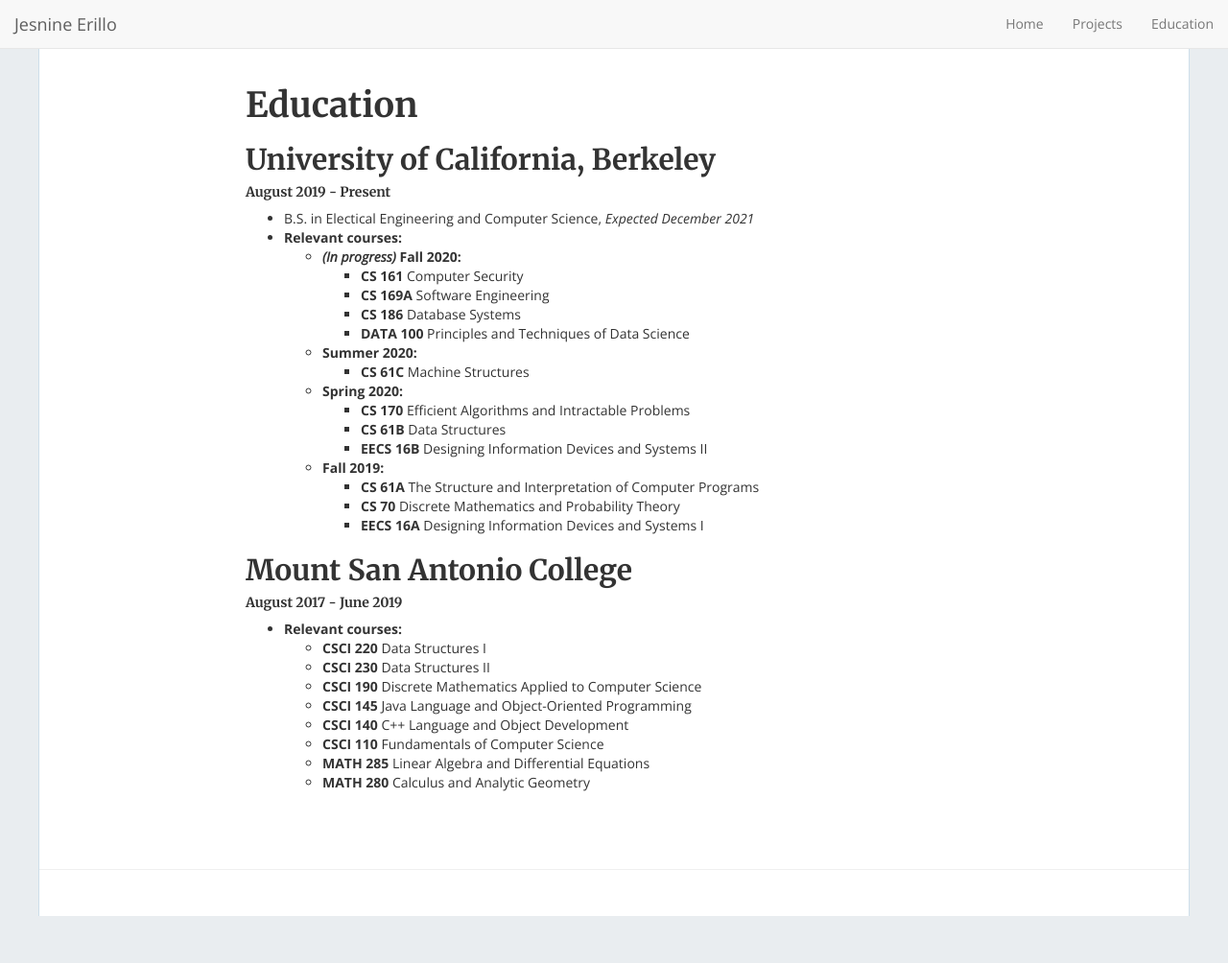
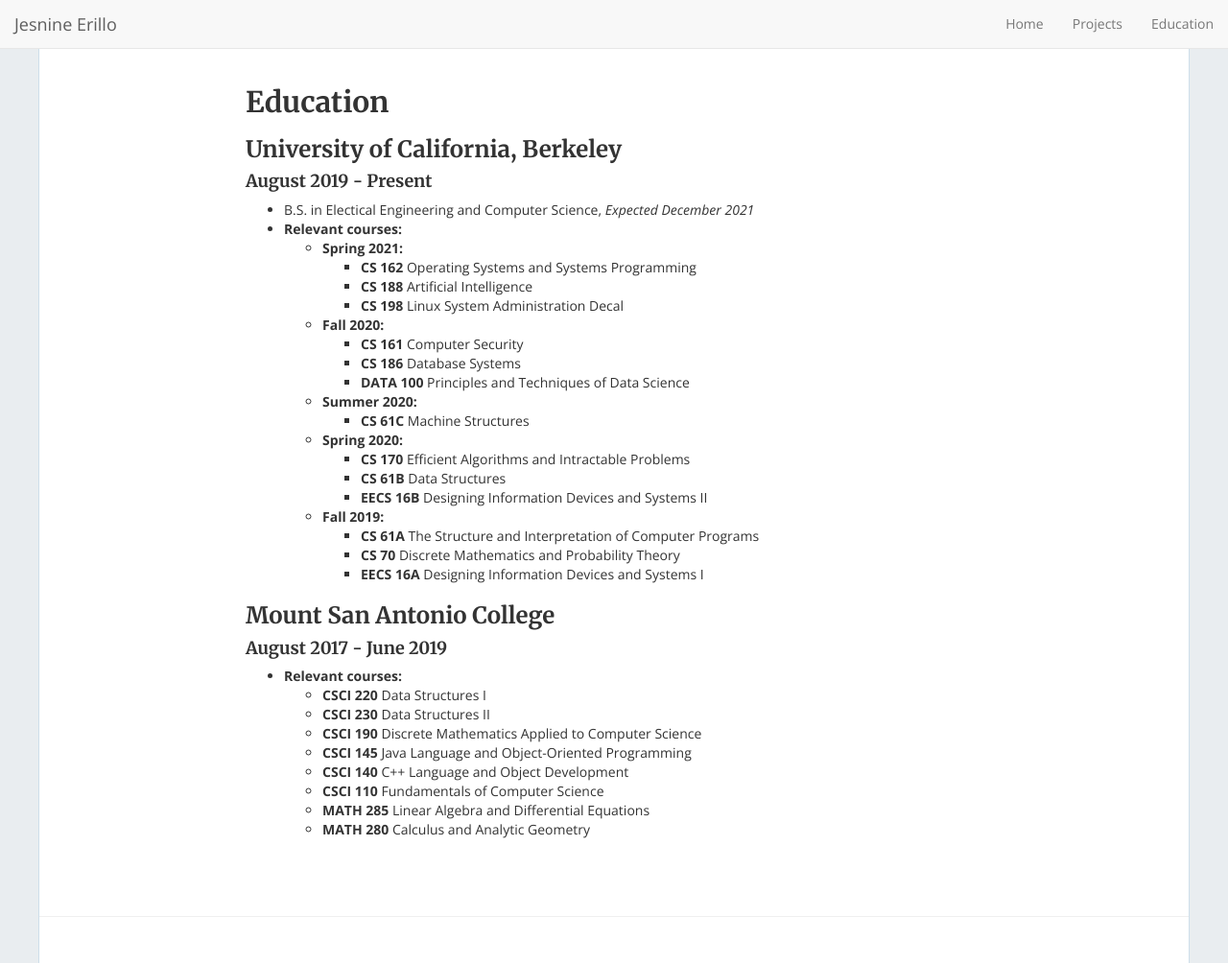
Before and after one commit to jerillo/jerillo.github.io, a Jekyll site: the page built from education.md, in a window 1280 px wide and 1004 px high. Shown: the whole window at 96% size. Built offline with Jekyll 4.4.1, drawn with Linux system fonts in a browser that asks for light colours; nearby versions of some CDN libraries.

Commit message:
update education page

```diff
--- a/education.md
+++ b/education.md
@@ -3,36 +3,44 @@
 title: Education
 permalink: /education/
 ---
-# Education
 
-## University of California, Berkeley
-##### August 2019 - Present
-  - B.S. in Electical Engineering and Computer Science, *Expected December 2021*
-  - **Relevant courses:**
-    - ***(In progress)* Fall 2020:**
-      - **CS 161** Computer Security
-      - **CS 169A** Software Engineering
-      - **CS 186** Database Systems
-      - **DATA 100** Principles and Techniques of Data Science
-    - **Summer 2020:**
-      - **CS 61C** Machine Structures
-    - **Spring 2020:**
-      - **CS 170** Efficient Algorithms and Intractable Problems
-      - **CS 61B** Data Structures
-      - **EECS 16B** Designing Information Devices and Systems II
-    - **Fall 2019:**
-      - **CS 61A** The Structure and Interpretation of Computer Programs
-      - **CS 70** Discrete Mathematics and Probability Theory
-      - **EECS 16A** Designing Information Devices and Systems I
+## Education
 
-## Mount San Antonio College
-##### August 2017 - June 2019
-  - **Relevant courses:**
-    - **CSCI 220** Data Structures I
-    - **CSCI 230** Data Structures II
-    - **CSCI 190** Discrete Mathematics Applied to Computer Science
-    - **CSCI 145** Java Language and Object-Oriented Programming
-    - **CSCI 140** C++ Language and Object Development
-    - **CSCI 110** Fundamentals of Computer Science
-    - **MATH 285** Linear Algebra and Differential Equations
-    - **MATH 280** Calculus and Analytic Geometry
+### University of California, Berkeley
+
+#### August 2019 - Present
+
+- B.S. in Electical Engineering and Computer Science, *Expected December 2021*
+- **Relevant courses:**
+  - **Spring 2021:**
+    - **CS 162** Operating Systems and Systems Programming
+    - **CS 188** Artificial Intelligence
+    - **CS 198** Linux System Administration Decal
+  - **Fall 2020:**
+    - **CS 161** Computer Security
+    - **CS 186** Database Systems
+    - **DATA 100** Principles and Techniques of Data Science
+  - **Summer 2020:**
+    - **CS 61C** Machine Structures
+  - **Spring 2020:**
+    - **CS 170** Efficient Algorithms and Intractable Problems
+    - **CS 61B** Data Structures
+    - **EECS 16B** Designing Information Devices and Systems II
+  - **Fall 2019:**
+    - **CS 61A** The Structure and Interpretation of Computer Programs
+    - **CS 70** Discrete Mathematics and Probability Theory
+    - **EECS 16A** Designing Information Devices and Systems I
+
+### Mount San Antonio College
+
+#### August 2017 - June 2019
+
+- **Relevant courses:**
+  - **CSCI 220** Data Structures I
+  - **CSCI 230** Data Structures II
+  - **CSCI 190** Discrete Mathematics Applied to Computer Science
+  - **CSCI 145** Java Language and Object-Oriented Programming
+  - **CSCI 140** C++ Language and Object Development
+  - **CSCI 110** Fundamentals of Computer Science
+  - **MATH 285** Linear Algebra and Differential Equations
+  - **MATH 280** Calculus and Analytic Geometry
```
